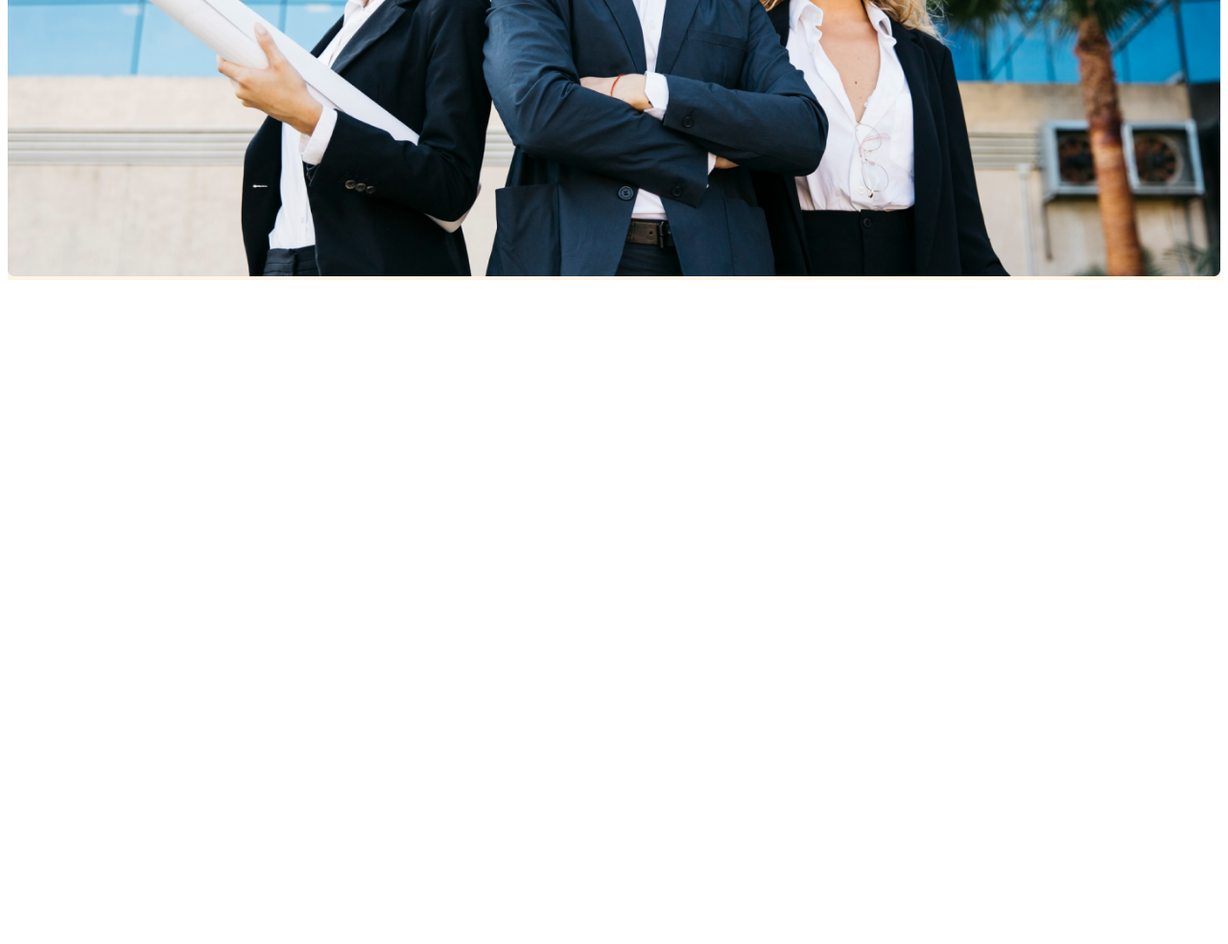
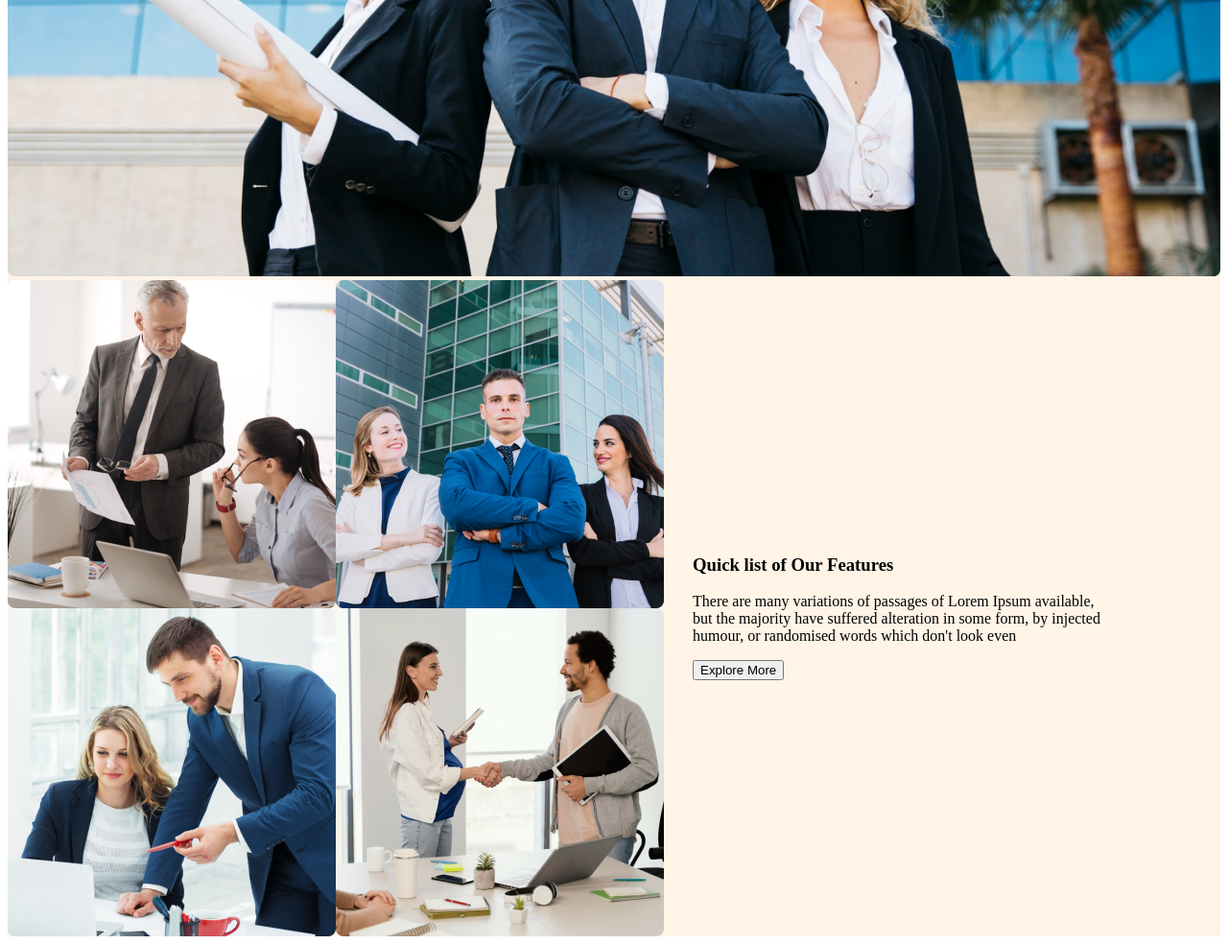
Before and after one commit to mhmasum1/g3-architects-web, a plain HTML site: page index.html in a window 1280 px wide. Shown: the part 944-1928 px from the top of the page at 96% size. Before the commit the page ends 1244 px from the top, so only its background shows below. Drawn offline with Linux system fonts and the light colour scheme.

Commit message:
Added banner and our feastures setions

```diff
--- a/index.html
+++ b/index.html
@@ -35,7 +35,27 @@
             </div>
 
         </div>
+        <main>
+            <section class="our-features display-flex">
+                <div class="our-features-img">
+                    <img src="./images/team1.png" alt="">
+                    <img src="./images/team2.png" alt="">
+                    <img src="./images/team3.png" alt="">
+                    <img src="./images/team4.png" alt="">
+                </div>
+                <div class="our-features-content">
+                    <h3> <span>Quick list</span> <span>of Our</span> <span>Features</span></h3>
+                    <p>There are many variations of passages of Lorem Ipsum available, <br>but the majority have
+                        suffered
+                        alteration in some form, by injected <br> humour, or randomised words which don't look even</p>
+                    <button>Explore More</button>
 
+                </div>
+            </section>
+        </main>
+        <footer>
+
+        </footer>
 
     </header>
 </body>
--- a/style.css
+++ b/style.css
@@ -67,7 +67,8 @@
 }
 
 /* Banner Style */
-.banner {
+.banner,
+main {
     max-width: 1440px;
     margin: 0 auto;
 }
@@ -96,6 +97,18 @@
     width: 100%;
 }
 
+/* Our Features style */
+.our-features {
+    gap: 30px;
+    align-items: center;
+
+}
+
+.our-features-img {
+    display: grid;
+    grid-template-columns: repeat(2, 1fr);
+}
+
 @media screen and (max-width:576px) {
 
     .navbar,
```
